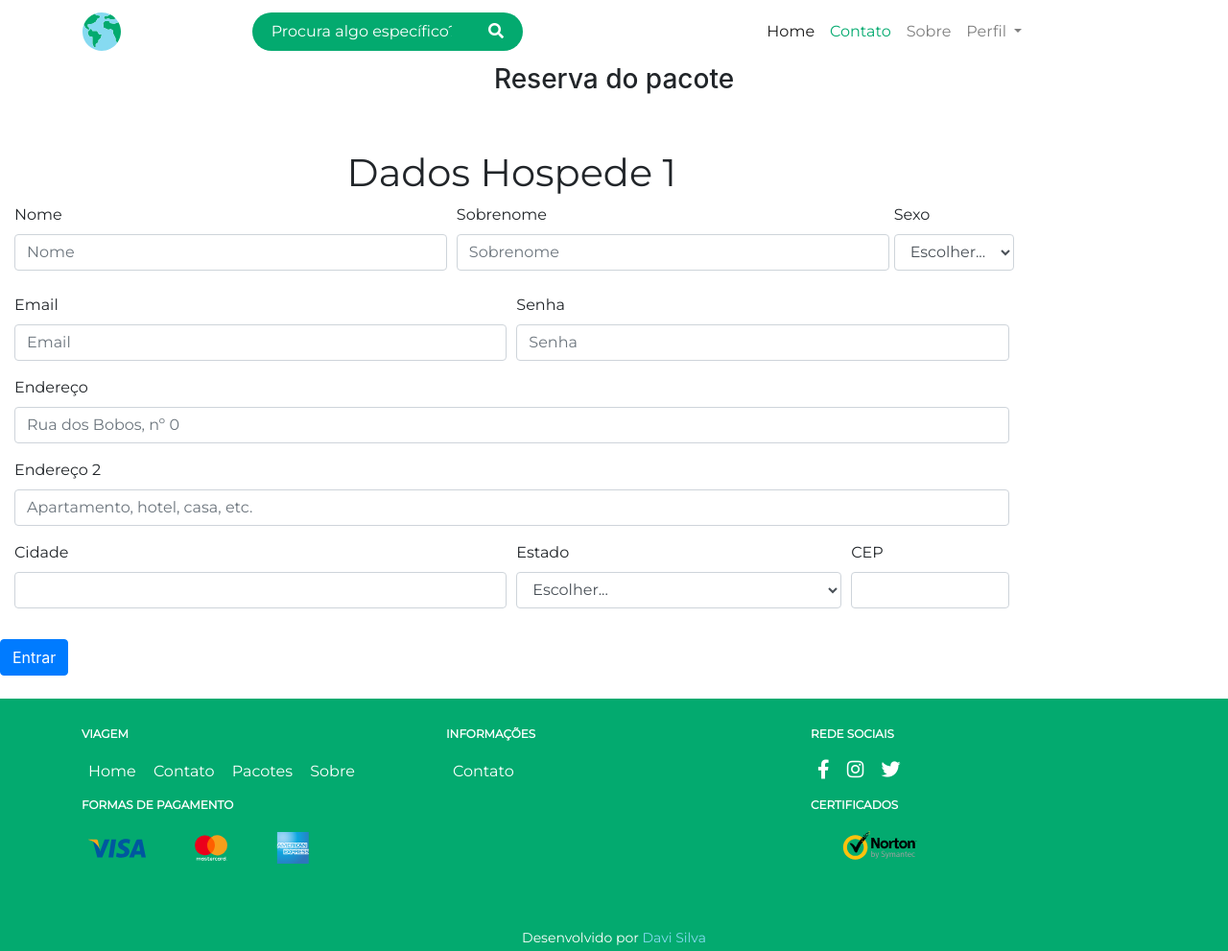
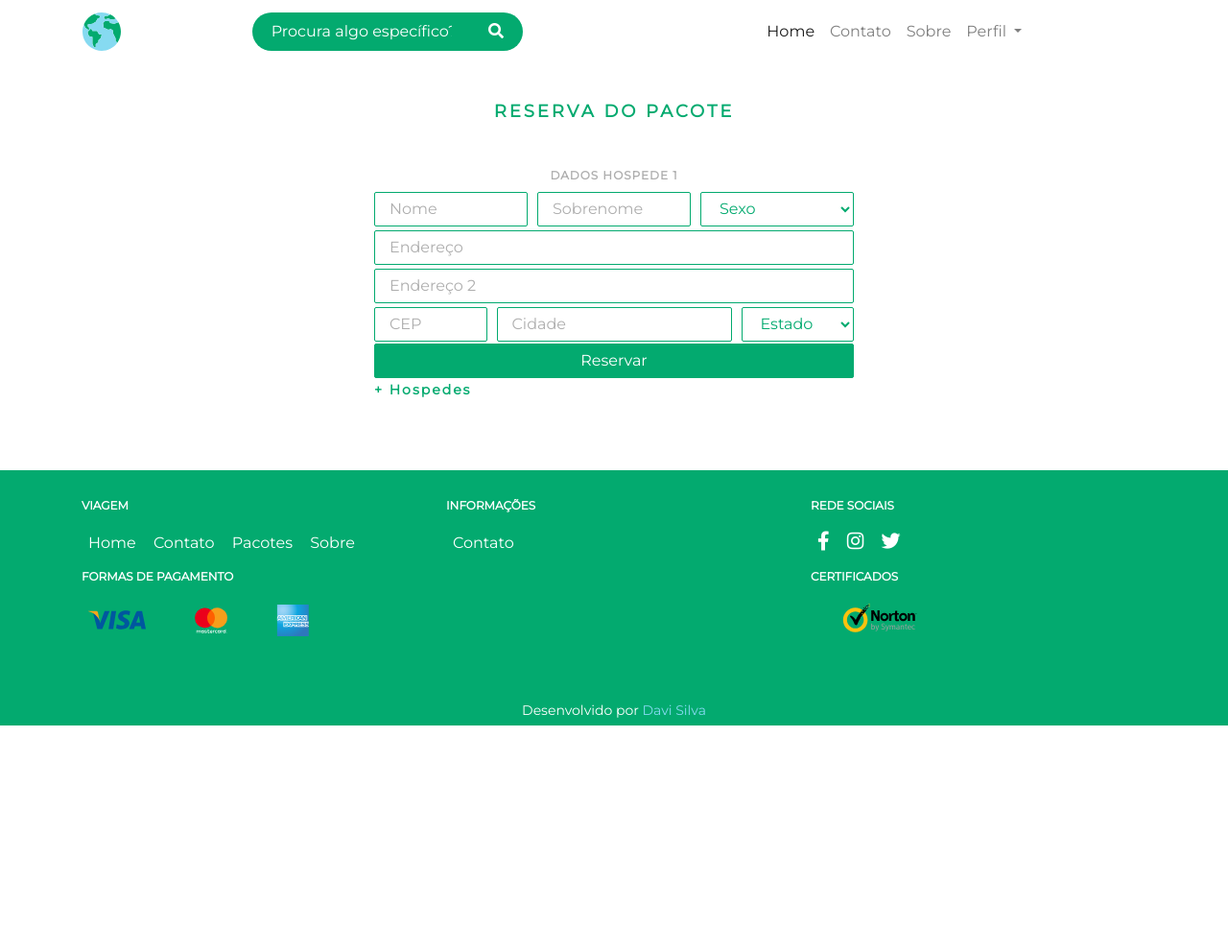
Before and after one commit to Davi-Silva/UVV, a plain HTML site: page payment.html in a window 1280 px wide. Shown: the whole page at 96% size. After the commit the page ends 800 px from the top, so only its background shows below. Drawn offline with nearby package versions, Linux system fonts and the light colour scheme.

Commit message:
Payment form improved.

```diff
--- a/payment.html
+++ b/payment.html
@@ -1,24 +1,29 @@
 <!DOCTYPE html>
 <html lang="pt-br">
+
 <head>
 	<meta charset="UTF-8">
 	<meta name="viewport" content="width=device-width, initial-scale=1.0">
 	<meta http-equiv="X-UA-Compatible" content="ie=edge">
 	<title>Viagens</title>
-    <link rel="shortcut icon" type="image/svg" href="staticfiles/img/worldwide.png"/>
-    <link rel="stylesheet" href="https://maxcdn.bootstrapcdn.com/bootstrap/4.0.0/css/bootstrap.min.css" integrity="sha384-Gn5384xqQ1aoWXA+058RXPxPg6fy4IWvTNh0E263XmFcJlSAwiGgFAW/dAiS6JXm" crossorigin="anonymous">
-    <link rel="stylesheet" href="staticfiles/css/contact.css">
+	<link rel="shortcut icon" type="image/svg" href="staticfiles/img/worldwide.png" />
+	<link rel="stylesheet" href="https://maxcdn.bootstrapcdn.com/bootstrap/4.0.0/css/bootstrap.min.css"
+		integrity="sha384-Gn5384xqQ1aoWXA+058RXPxPg6fy4IWvTNh0E263XmFcJlSAwiGgFAW/dAiS6JXm" crossorigin="anonymous">
 	<link rel="stylesheet" href="staticfiles/css/main.css">
-    <link rel="stylesheet" href="https://use.fontawesome.com/releases/v5.8.1/css/all.css" integrity="sha384-50oBUHEmvpQ+1lW4y57PTFmhCaXp0ML5d60M1M7uH2+nqUivzIebhndOJK28anvf" crossorigin="anonymous">
+	<link rel="stylesheet" href="staticfiles/css/payment.css">
+	<link rel="stylesheet" href="https://use.fontawesome.com/releases/v5.8.1/css/all.css"
+		integrity="sha384-50oBUHEmvpQ+1lW4y57PTFmhCaXp0ML5d60M1M7uH2+nqUivzIebhndOJK28anvf" crossorigin="anonymous">
 	<link href="https://fonts.googleapis.com/css?family=Montserrat" rel="stylesheet">
 </head>
+
 <body>
 
 	<!-- NAVBAR -->
 	<nav class="navbar navbar-expand-lg navbar-light container">
-    <a class="navbar-brand" href="./index.html"><img src="staticfiles/img/worldwide.svg" alt="Viagens logo" width="40px"
-        height="40px"></a>
-    <button class="navbar-toggler" type="button" data-toggle="collapse" data-target="#navbarSupportedContent" aria-controls="navbarSupportedContent" aria-expanded="false" aria-label="Toggle navigation">
+		<a class="navbar-brand" href="./index.html"><img src="staticfiles/img/worldwide.svg" alt="Viagens logo"
+				width="40px" height="40px"></a>
+		<button class="navbar-toggler" type="button" data-toggle="collapse" data-target="#navbarSupportedContent"
+			aria-controls="navbarSupportedContent" aria-expanded="false" aria-label="Toggle navigation">
 			<i class="fas fa-bars"></i>
 		</button>
 
@@ -32,16 +37,17 @@
 			</form>
 			<ul class="navbar-nav mr-auto">
 				<li class="nav-item active">
-                <a class="nav-link" href="./index.html">Home <span class="sr-only">(current)</span></a>
+					<a class="nav-link" href="./index.html">Home</a>
 				</li>
 				<li class="nav-item">
-                <a class="nav-link" href="" id="current">Contato</a>
+					<a class="nav-link" href="./contact.html">Contato</a>
 				</li>
 				<li class="nav-item">
 					<a class="nav-link" href="./about.html">Sobre</a>
 				</li>
 				<li class="nav-item dropdown">
-                <a class="nav-link dropdown-toggle" href="#" id="navbarDropdown" role="button" data-toggle="dropdown" aria-haspopup="true" aria-expanded="false">
+					<a class="nav-link dropdown-toggle" href="#" id="navbarDropdown" role="button"
+						data-toggle="dropdown" aria-haspopup="true" aria-expanded="false">
 						Perfil
 					</a>
 					<div class="dropdown-menu" aria-labelledby="navbarDropdown">
@@ -52,72 +58,54 @@
 						<a class="dropdown-item" href="#">Login</a>
 					</div>
 				</li>
-
 			</ul>
 		</div>
 	</nav>
 
 
+	<!-- PAYMENT FORM -->
 
-                <h3 class="text-center">Reserva do pacote</h3>
-
-
+	<div class="container payment-page">
+		<div class="row">
+			<div class="col-12">
+				<header>
+					<h1 class="text-center">Reserva do pacote</h3>
+				</header>
 			</div>
-        <div class="col-md-10">
-               <form><br><br>
-                <h1 class="text-center">Dados Hospede 1</h1>
+			<div class="col-12">
+				<form class="payment-form">
+					<header>
+						<h2 class="text-center">Dados Hospede 1</h4>
+					</header>
 					<div class="form-row">
-            <div class="col">
-                <label for="inputEmail4">Nome</label>
-              <input type="text" class="form-control" placeholder="Nome">
+						<div class="col-lg-4 col-md-4 col-sm-4 col-6">
+							<input id="name" type="text" placeholder="Nome" required>
 						</div>
-            <div class="col">
-                <label for="inputEmail4">Sobrenome</label>
-              <input type="text" class="form-control" placeholder="Sobrenome">
+						<div class="col-lg-4 col-md-4 col-sm-4 col-6">
+							<input type="text" placeholder="Sobrenome" required>
 						</div>
-            <br>
- <div>
-      <label for="inputEstado">Sexo</label>
-      <select id="inputEstado" class="form-control">
-        <option selected>Escolher...</option>
+						<div class="col-lg-4 col-md-4 col-sm-4 col-12">
+							<select id="inputEstado" required>
+								<option selected>Sexo</option>
 								<option>M</option>
 								<option>F</option>
 							</select>
 						</div>
-
-
+						<div class="col-12">
+							<input id="address" type="text" id="inputAddress" placeholder="Endereço" required>
 						</div>
-        </form>
-        </div><br>
-        <div class="col-md-10">
-          <form>
-              <div class="form-row">
-                <div class="form-group col-md-6">
-                  <label for="inputEmail4">Email</label>
-                  <input type="email" class="form-control" id="inputEmail4" placeholder="Email">
+						<div class="col-12">
+							<input type="text" id="address2" placeholder="Endereço 2" required>
 						</div>
-                <div class="form-group col-md-6">
-                  <label for="inputPassword4">Senha</label>
-                  <input type="password" class="form-control" id="inputPassword4" placeholder="Senha">
+						<div class="col-lg-3 col-md-3 col-sm-3 col-6">
+							<input type="text" id="inputCEP" placeholder="CEP" required>
 						</div>
+						<div class="col-lg-6 col-md-6 col-sm-6 col-6">
+							<input type="text" id="inputCity" placeholder="Cidade" required>
 						</div>
-              <div class="form-group">
-                <label for="inputAddress">Endereço</label>
-                <input type="text" class="form-control" id="inputAddress" placeholder="Rua dos Bobos, nº 0">
-              </div>
-              <div class="form-group">
-                <label for="inputAddress2">Endereço 2</label>
-                <input type="text" class="form-control" id="inputAddress2" placeholder="Apartamento, hotel, casa, etc.">
-              </div>
-              <div class="form-row">
-                <div class="form-group col-md-6">
-                  <label for="inputCity">Cidade</label>
-                  <input type="text" class="form-control" id="inputCity">
-                </div>
-                <div class="form-group col-md-4">
-                  <label for="inputEstado">Estado</label>
-                  <select id="inputEstado" class="form-control">
-                    <option selected>Escolher...</option>
+						<div class="col-lg-3 col-md-3 col-sm-3 col-12">
+							<select id="inputEstado" required>
+								<option selected>Estado</option>
 								<option value="AC">Acre</option>
 								<option value="AL">Alagoas</option>
 								<option value="AP">Amapá</option>
@@ -145,18 +133,23 @@
 								<option value="SP">São Paulo</option>
 								<option value="SE">Sergipe</option>
 								<option value="TO">Tocantins</option>
-                    <option>...</option>
 							</select>
 						</div>
-                <div class="form-group col-md-2">
-                  <label for="inputCEP">CEP</label>
-                  <input type="text" class="form-control" id="inputCEP">
+					</div>
+					<button type="submit" id="submit">Reservar</button>
+					<a id="more" href="#">+ Hospedes</a>
+			</div>
+			</form>
 		</div>
 	</div>
-              <div class="form-group">
 	</div>
+
+
 	</div>
-              <button type="submit" class="btn btn-primary">Entrar</button>
+	<br>
+	<div class="col-md-10">
+		<form>
+
 		</form><br><br>
 	</div>
 	</div>
@@ -184,8 +177,10 @@
 				<div class="col-md-4">
 					<h6>Rede Sociais</h6>
 					<ul class="social-media">
-                    <li><a href="https://www.facebook.com/" target="_blank"><i class="fab fa-facebook-f"></i></a></li>
-                    <li><a href="https://www.instagram.com/" target="_blank"><i class="fab fa-instagram"></i></a></li>
+						<li><a href="https://www.facebook.com/" target="_blank"><i class="fab fa-facebook-f"></i></a>
+						</li>
+						<li><a href="https://www.instagram.com/" target="_blank"><i class="fab fa-instagram"></i></a>
+						</li>
 						<li><a href="https://twitter.com/" target="_blank"><i class="fab fa-twitter"></i></a></li>
 					</ul>
 				</div>
@@ -205,7 +200,9 @@
 				</div>
 				<div class="col-md-12">
 					<div class="designed-by">
-                    <p class="text-center">Desenvolvido por <a href="https://github.com/Davi-Silva" target="_blank">Davi Silva</a></p>
+						<p class="text-center">Desenvolvido por <a href="https://github.com/Davi-Silva"
+								target="_blank">Davi
+								Silva</a></p>
 					</div>
 				</div>
 			</div>
@@ -215,8 +212,15 @@
 
 
 
-<script src="https://code.jquery.com/jquery-3.2.1.slim.min.js" integrity="sha384-KJ3o2DKtIkvYIK3UENzmM7KCkRr/rE9/Qpg6aAZGJwFDMVNA/GpGFF93hXpG5KkN" crossorigin="anonymous"></script>
-<script src="https://cdnjs.cloudflare.com/ajax/libs/popper.js/1.12.9/umd/popper.min.js" integrity="sha384-ApNbgh9B+Y1QKtv3Rn7W3mgPxhU9K/ScQsAP7hUibX39j7fakFPskvXusvfa0b4Q" crossorigin="anonymous"></script>
-<script src="https://maxcdn.bootstrapcdn.com/bootstrap/4.0.0/js/bootstrap.min.js" integrity="sha384-JZR6Spejh4U02d8jOt6vLEHfe/JQGiRRSQQxSfFWpi1MquVdAyjUar5+76PVCmYl" crossorigin="anonymous"></script>
+	<script src="https://code.jquery.com/jquery-3.2.1.slim.min.js"
+		integrity="sha384-KJ3o2DKtIkvYIK3UENzmM7KCkRr/rE9/Qpg6aAZGJwFDMVNA/GpGFF93hXpG5KkN"
+		crossorigin="anonymous"></script>
+	<script src="https://cdnjs.cloudflare.com/ajax/libs/popper.js/1.12.9/umd/popper.min.js"
+		integrity="sha384-ApNbgh9B+Y1QKtv3Rn7W3mgPxhU9K/ScQsAP7hUibX39j7fakFPskvXusvfa0b4Q"
+		crossorigin="anonymous"></script>
+	<script src="https://maxcdn.bootstrapcdn.com/bootstrap/4.0.0/js/bootstrap.min.js"
+		integrity="sha384-JZR6Spejh4U02d8jOt6vLEHfe/JQGiRRSQQxSfFWpi1MquVdAyjUar5+76PVCmYl"
+		crossorigin="anonymous"></script>
 </body>
+
 </html>
--- /dev/null
+++ b/staticfiles/css/payment.css
@@ -0,0 +1,80 @@
+.payment-page header {
+    margin-top: 40px;
+}
+
+.payment-page header h1 {
+    text-transform: uppercase;
+    font-size: 18px;
+    font-weight: 700;
+    color: #03aa6f;
+    letter-spacing: 3px;
+}
+
+.payment-page header h2 {
+    text-transform: uppercase;
+    font-size: 12px;
+    font-weight: 700;
+    color: #aeaeae;
+    letter-spacing: 1px;
+}
+
+
+.payment-form {
+    max-width: 500px;
+    min-width: 200px;
+    display: table;
+    margin: 0 auto;
+}
+
+.payment-form input,
+.payment-form button,
+.payment-form select {
+    border: 1px solid #03aa6f;
+    margin: 2px 0;
+    padding: 5px 15px;
+    color: #03aa6f;
+    background: #fff;
+    border-radius: 2px;
+    width: 100%;
+    transition: all .2s ease-in-out;
+}
+
+.payment-form select {
+    height: 36px;
+}
+
+.payment-form input:focus,
+.payment-form button:focus {
+    outline: none;
+}
+
+.payment-form input:focus,
+.payment-form textarea:focus {
+    background: #03aa6f;
+    color: #fff;
+}
+
+.payment-form textarea:focus::placeholder {
+    color: #fff;
+}
+
+
+.payment-form input::placeholder,
+.payment-form textarea::placeholder {
+    color: #aeaeae;
+}
+
+.payment-form button {
+    background: #03aa6f;
+    color: #fff;
+    margin: 0 auto;
+    display: table;
+    width: 100%;
+}
+
+#more {
+    color: #03aa6f;
+    font-weight: 700;
+    letter-spacing: 2px;
+    font-size: 14px;
+}
```
Lines whose indentation alone changed are shown as unchanged.
